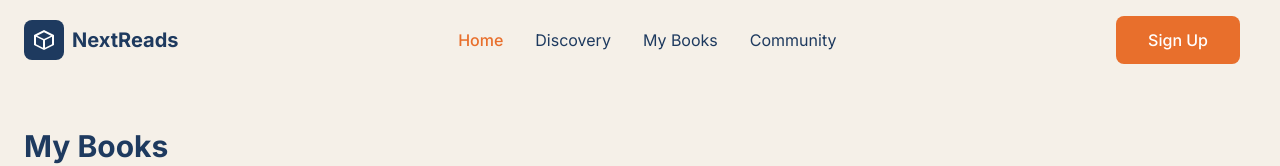
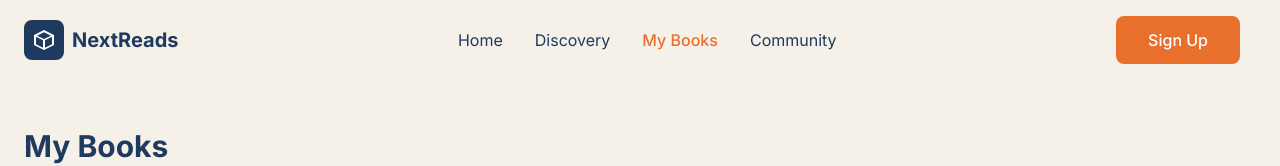
Before and after one commit to RafeUmair/nextRead, a React (Vite) app in the folder frontend/: page /my-books in a window 1280 px wide. Shown: the top 166 px of the page. Built offline with nearby package versions, Linux system fonts and the light colour scheme.

Commit message:
Fixed navbar active state for current route

```diff
--- a/frontend/src/components/NavBar.jsx
+++ b/frontend/src/components/NavBar.jsx
@@ -1,6 +1,9 @@
-import { Link } from 'react-router-dom'
+import { Link, useLocation } from 'react-router-dom'
 
 function NavBar() {
+  const location = useLocation()
+  const isActive = (path) => location.pathname === path
+
   return (
     <nav className="py-4 px-6">
       <div className="max-w-7xl mx-auto flex justify-between items-center">
@@ -14,10 +17,10 @@ function NavBar() {
         </Link>
 
         <div className="hidden md:flex items-center gap-8">
-          <Link to="/" className="text-[--orange] font-medium">Home</Link>
-          <Link to="/discovery" className="text-[--navy] hover:text-[--orange]">Discovery</Link>
-          <Link to="/my-books" className="text-[--navy] hover:text-[--orange]">My Books</Link>
-          <Link to="/community" className="text-[--navy] hover:text-[--orange]">Community</Link>
+          <Link to="/" className={isActive('/') ? 'text-[--orange] font-medium' : 'text-[--navy] hover:text-[--orange]'}>Home</Link>
+          <Link to="/discovery" className={isActive('/discovery') ? 'text-[--orange] font-medium' : 'text-[--navy] hover:text-[--orange]'}>Discovery</Link>
+          <Link to="/my-books" className={isActive('/my-books') ? 'text-[--orange] font-medium' : 'text-[--navy] hover:text-[--orange]'}>My Books</Link>
+          <Link to="/community" className={isActive('/community') ? 'text-[--orange] font-medium' : 'text-[--navy] hover:text-[--orange]'}>Community</Link>
         </div>
 
         <div className="flex items-center gap-4">
```
